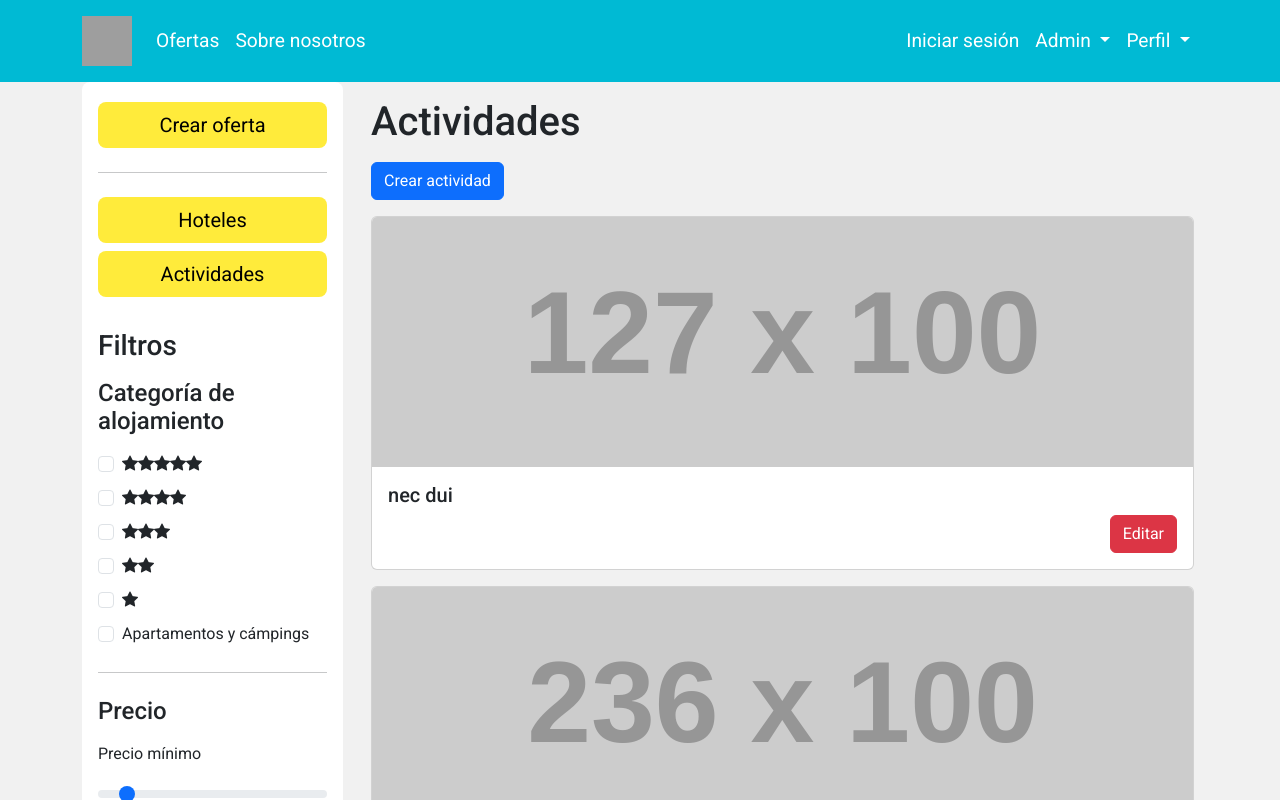
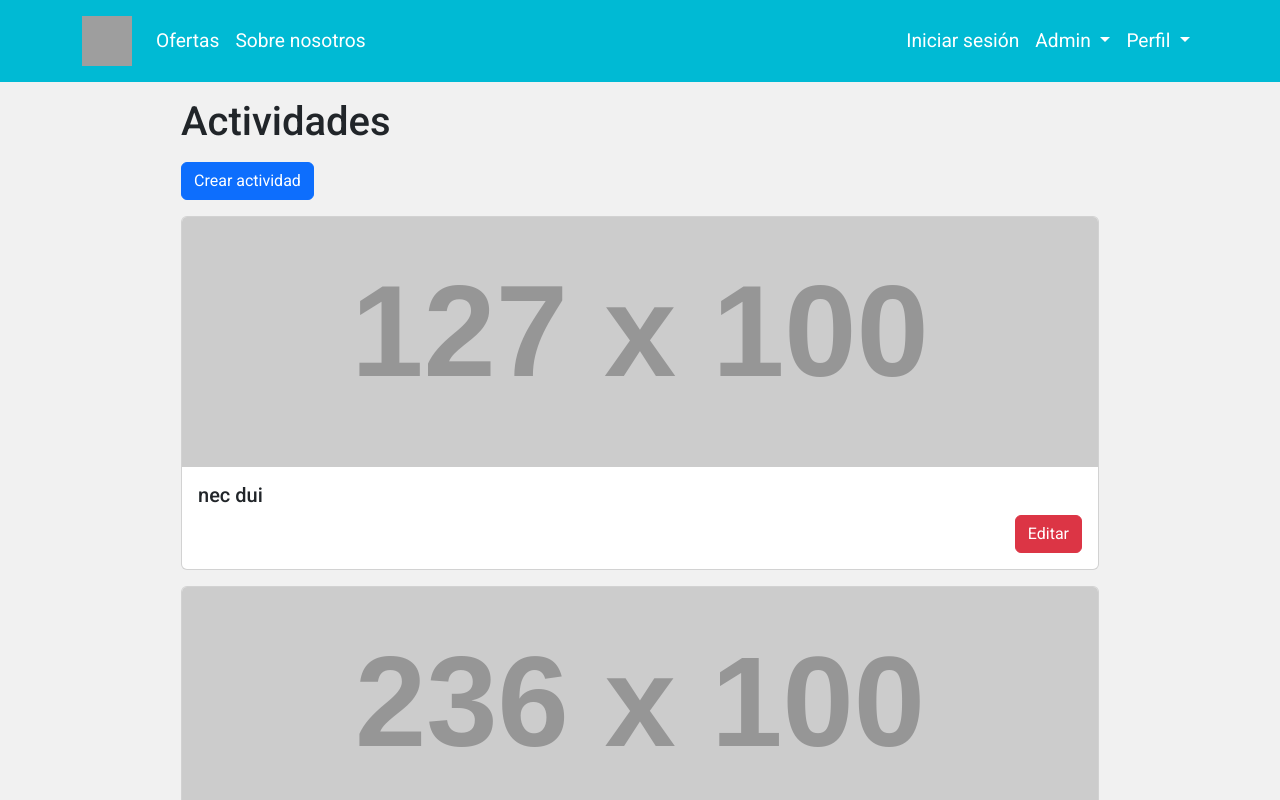
Before and after one commit to santiarroyave/team1-fe-gc-proyecto-final-frontend, an Angular app: page /admin/actividades in a window 1280 px wide. Shown: the top 800 px of the page. Built offline with nearby package versions, Linux system fonts and the light colour scheme; grey boxes are pictures that could not be loaded.

Commit message:
refactor(actividades):Quita el navbar vertical

```diff
--- a/src/app/components/admin/actividades/actividades.component.html
+++ b/src/app/components/admin/actividades/actividades.component.html
@@ -2,11 +2,9 @@
 <app-navbar-h></app-navbar-h>
 
 <div class="container">
-    <div class="row">
-        <!-- Aqui va el menu vertical -->
-        <app-navbar-v class="col col-12 col-lg-3"></app-navbar-v>
+    <div class="row justify-content-center">
 
-        <div class="col col-9 p-3">
+        <div class="col col-10 p-3">
             <div>
                 <!-- Escribir código aqui -->
                 <h1>Actividades</h1>
```
